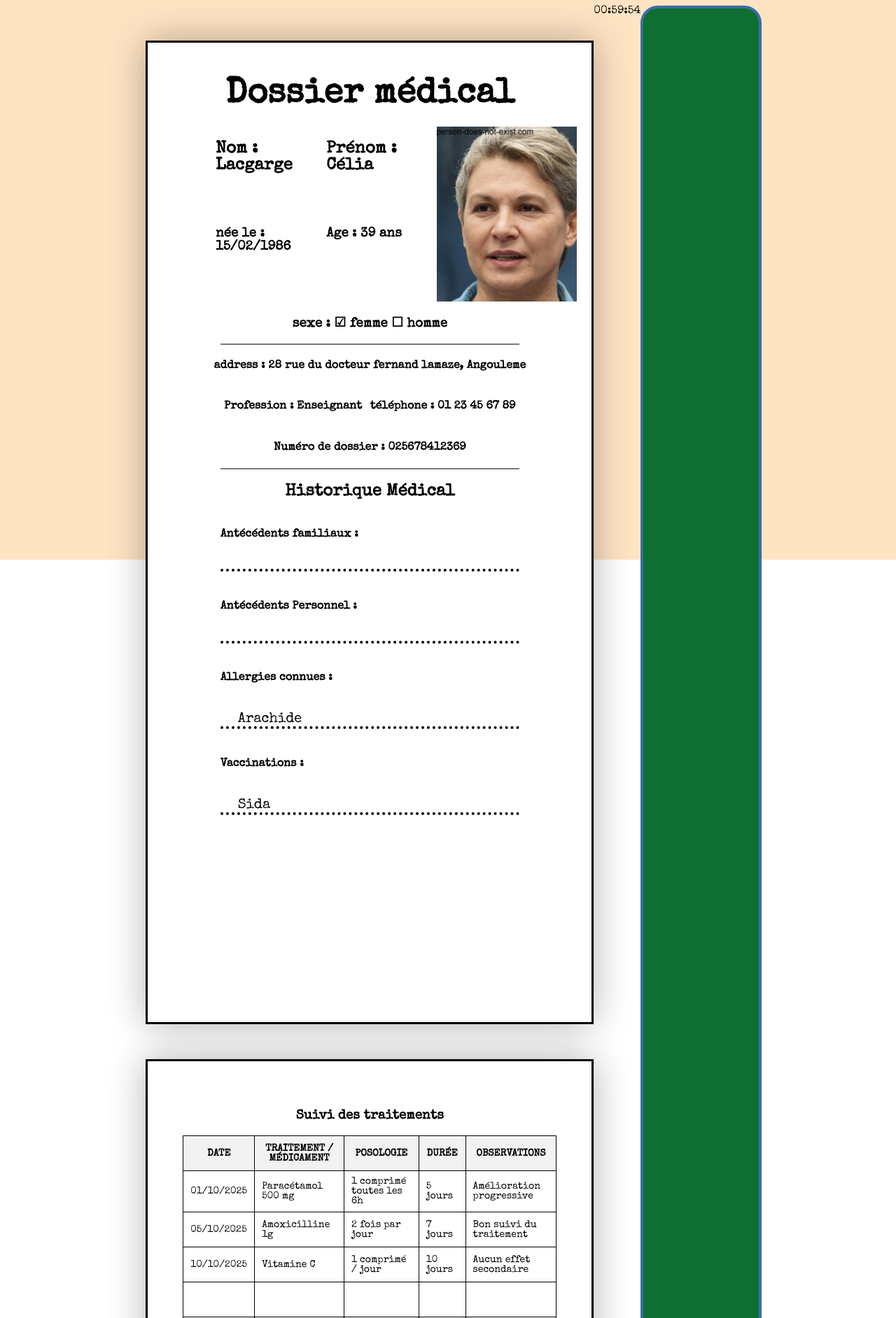
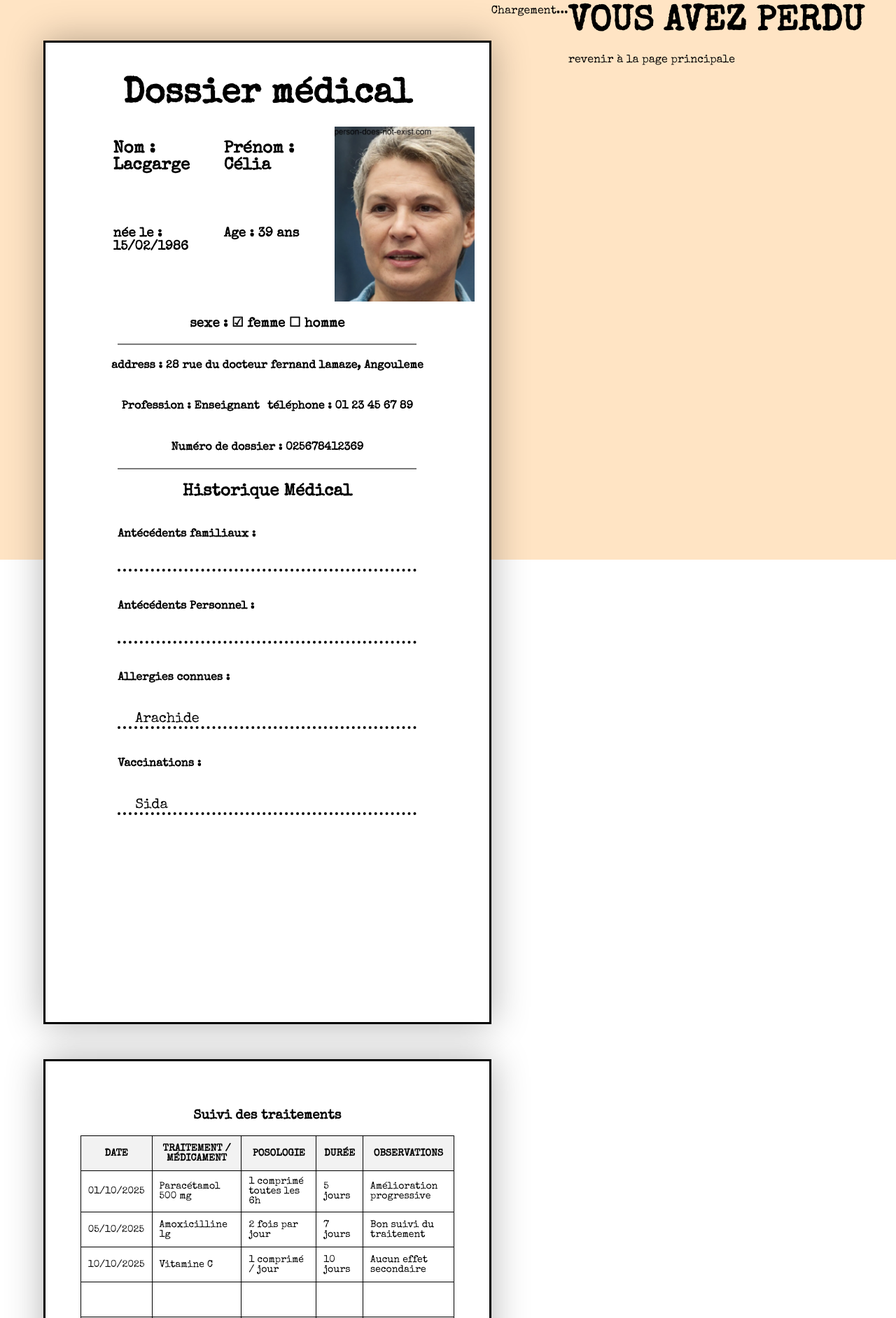
Before and after one commit to brikodepo/Workshop_M1, a PHP site: page /Vues/DossiersMedicales.php in a window 1280 px wide. Shown: the top 1884 px of the page at 70% size. Run offline with PHP 8.4, Linux system fonts and the light colour scheme; data that the repository does not hold is empty; some web fonts are replaced.

Commit message:
Update DossiersMedicales.php

```diff
--- a/Vues/DossiersMedicales.php
+++ b/Vues/DossiersMedicales.php
@@ -691,33 +691,17 @@
             </div>
         </div>
     </div>
-    <div id="timer">01:00:00</div>
-  <button onclick="startTimer()">Démarrer le timer</button>
+    <div class="timer-display">Chargement...</div>
 
-  <script>
-  let tempsRestant = 3600; // 1 heure en secondes
 
-  function formatTemps(secondes) {
-    const h = String(Math.floor(secondes / 3600)).padStart(2, '0');
-    const m = String(Math.floor((secondes % 3600) / 60)).padStart(2, '0');
-    const s = String(secondes % 60).padStart(2, '0');
-    return `${h}:${m}:${s}`;
-  }
-
-  const timerElement = document.getElementById('timer');
-
-  const interval = setInterval(() => {
-    tempsRestant--;
-    timerElement.textContent = formatTemps(tempsRestant);
-
-    if (tempsRestant <= 0) {
-      clearInterval(interval);
-      timerElement.textContent = "Temps écoulé !";
-    }
-  }, 1000);
-</script>
     <div class="fondDossier">
     </div>
+
+    <div class="panneauPERDU">
+        <h1> VOUS AVEZ PERDU </h1>
+        <a>revenir à la page principale</a>
+    </div>
+    <script src="./Vues/assets/js/salle.js"></script>
 </body>
 
 </html>
```
